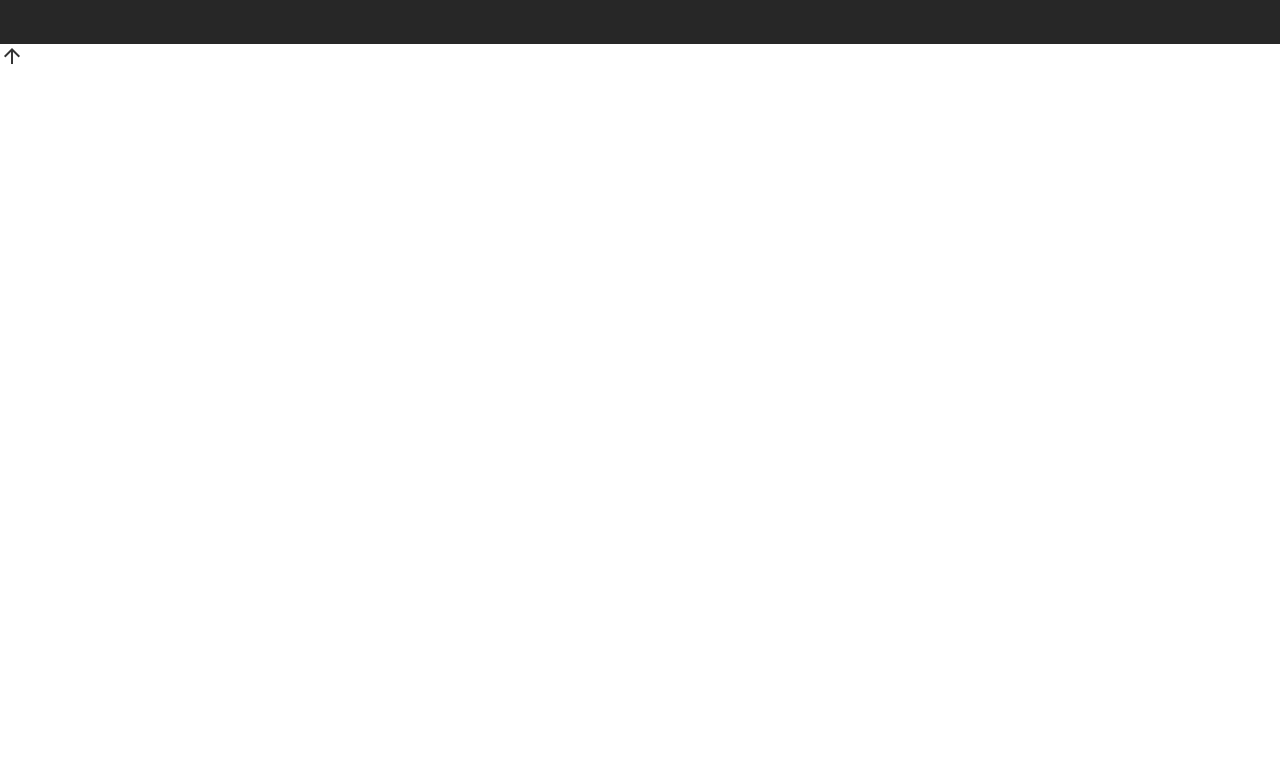
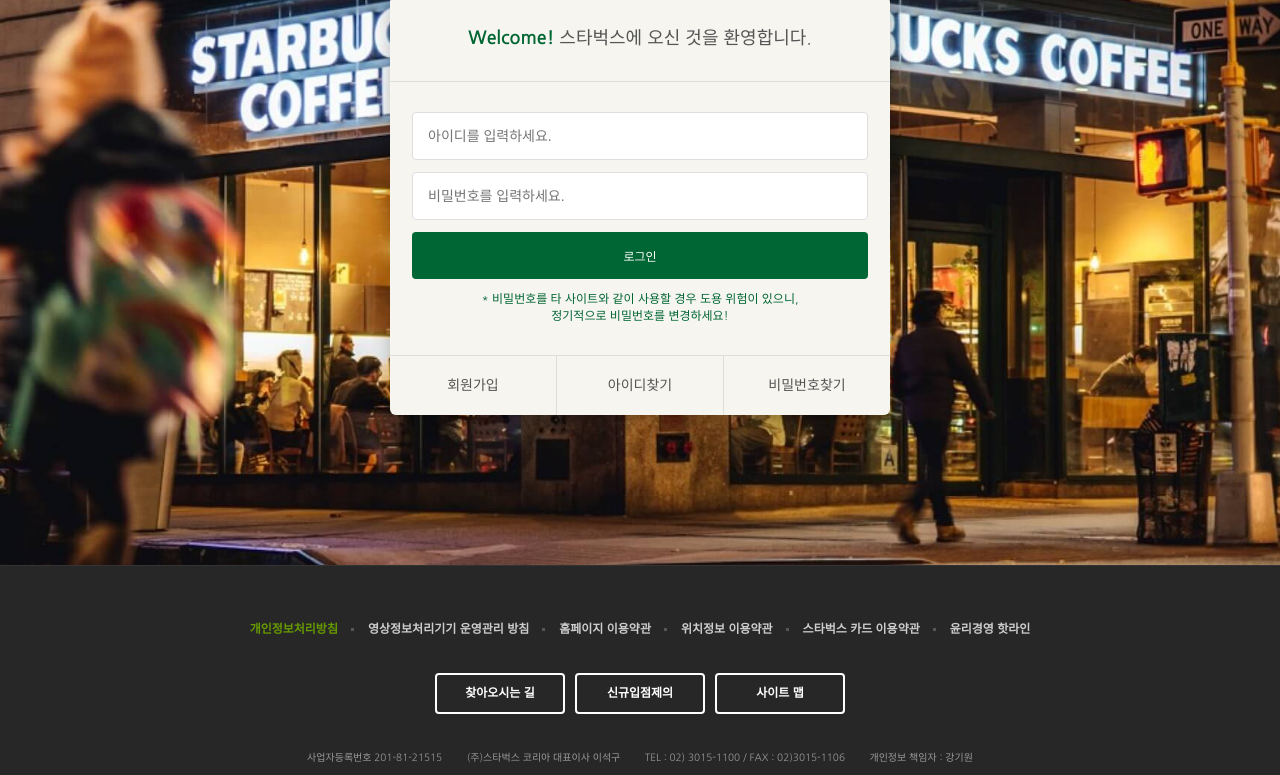
Before and after one commit to Zii-min/starbucks, a plain HTML site: page signin/index.html in a window 1280 px wide. Shown: the part 290-1065 px from the top of the page. Before the commit the page ends 800 px from the top, so only its background shows below. Drawn offline with nearby package versions, Linux system fonts and the light colour scheme; files whose address does not match are found by name.

Commit message:
로그인 페이지 완성

```diff
--- /dev/null
+++ b/css/signin.css
@@ -0,0 +1,81 @@
+.signin {
+  margin-top : 120px;
+  padding: 100px 0 150px;
+  background-image: url('../images/signin_bg.jpg');
+  background-repeat: no-repeat;
+  background-position: center;
+  background-attachment: fixed;
+  background-size: cover;
+}
+.signin h1 {
+  color: #fff;
+  font-size: 30px;
+  font-weight: 700;
+  text-align: center;
+  margin-bottom: 24px;
+}
+.signin__card {
+  width: 500px;
+  margin: 0 auto;
+  border-radius: 6px;
+  background-color: #F6F5F0;
+  box-shadow: 2px 2px 20px rgba(0, 0, 0, .3);
+  color: #555;
+}
+
+.signin__card h2 {
+  padding: 30px;
+  font-size: 18px;
+  text-align: center;
+  border-bottom: 1px solid #ddd;
+}
+.signin__card h2 strong {
+  color :#063;
+  font-weight: 700;
+}
+
+.signin__card form {
+  padding: 30px 22px;
+}
+.signin__card form input {
+  width: 100%;
+  margin-bottom: 12px;
+  padding: 15px;
+  border: 1px solid #ddd;
+  border-radius: 4px;
+  outline: none;
+  box-sizing: border-box;
+  font-size: 14px;
+}
+.signin__card form [type="submit"] {
+  background-color: #063;
+  border: none;
+  color: #fff;
+  font-size: 12px;
+  cursor: pointer;
+}
+
+.signin__card form p {
+  font-size : 12px;
+  color: #063;
+  text-align : center;
+}
+.signin .actions {
+  display: flex;
+  border-top: 1px solid #ddd;
+}
+.signin .actions a {
+  text-align: center;
+  flex-grow: 1;
+  flex-basis: 0;
+  padding: 20px;
+  color: #555;
+  font-size: 14px;
+  border-right: 1px solid #ddd;
+}
+.signin .actions a:last-child {
+  border-right: none;
+}
+.signin .actions a:hover {
+  text-decoration: underline;
+}
--- a/signin/index.html
+++ b/signin/index.html
@@ -26,6 +26,7 @@
   <link href="https://fonts.googleapis.com/css2?family=Nanum+Gothic:wght@400;700&display=swap" rel="stylesheet" />
   <link rel="stylesheet" href="https://fonts.googleapis.com/icon?family=Material+Icons" />
   <link rel="stylesheet" href="../css/common.css" />
+  <link rel="stylesheet" href="../css/signin.css" />
 
   <script defer src="../js/common.js"></script>
 </head>
@@ -358,12 +359,30 @@
           </div>
         </li>
       </ul>
-
     </div>
   </header>
 
+  <section class="signin">
+    <h1>로그인</h1>
+      <div class="signin__card">
+        <h2><strong>Welcome!</strong> 스타벅스에 오신 것을 환영합니다.</h2>
+        <form>
+          <input type="text" placeholder="아이디를 입력하세요." />
+          <input type="password" placeholder="비밀번호를 입력하세요." />
+          <input type="submit" value="로그인">
+          <p>* 비밀번호를 타 사이트와 같이 사용할 경우 도용 위험이 있으니,<br />
+          정기적으로 비밀번호를 변경하세요!
+          </p>
+        </form>
+        <div class="actions">
+          <a href="javascript:void(0)">회원가입</a>
+          <a href="javascript:void(0)">아이디찾기</a>
+          <a href="javascript:void(0)">비밀번호찾기</a>
+        </div>
+      </div>
+  </section>
 
-
+  <!-- SIGN IN -->
 
 
     <!-- FOOTER -->
```
Also changed, not shown: index.html (+1 -1 lines).
